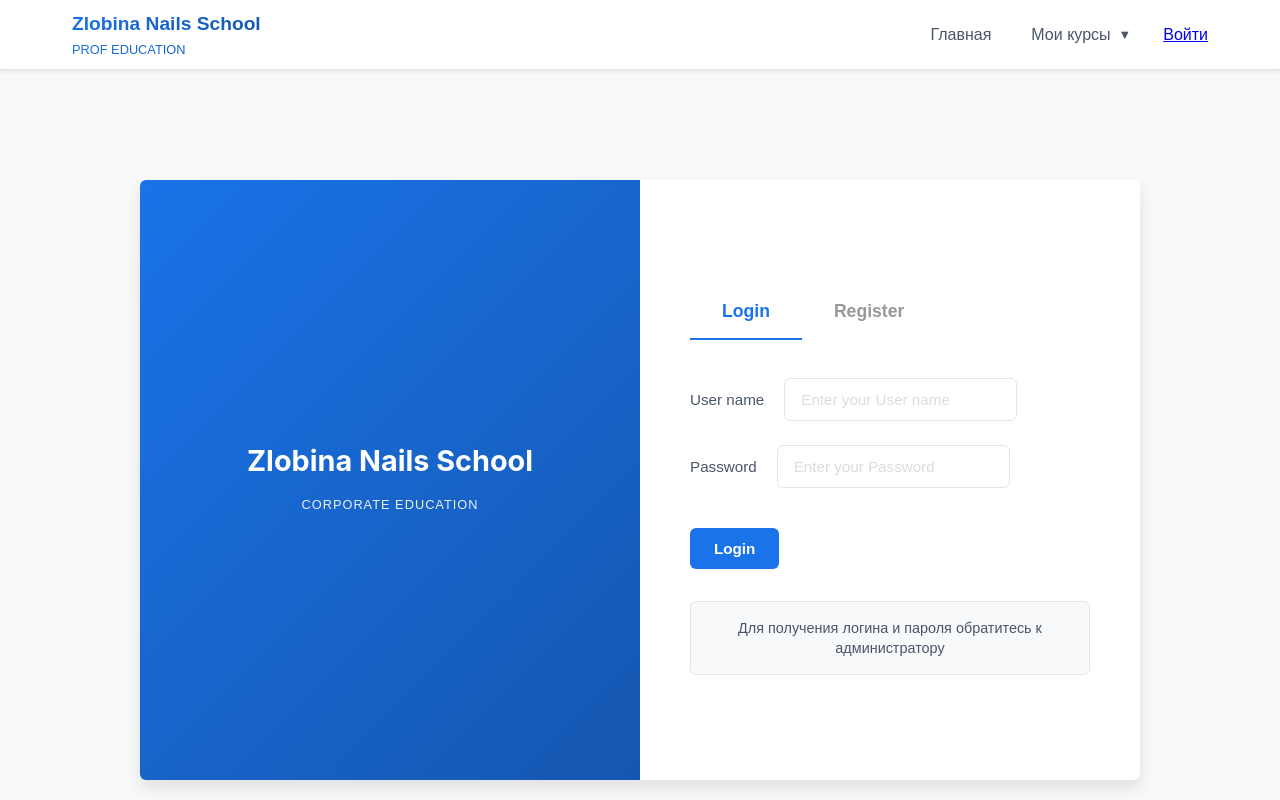
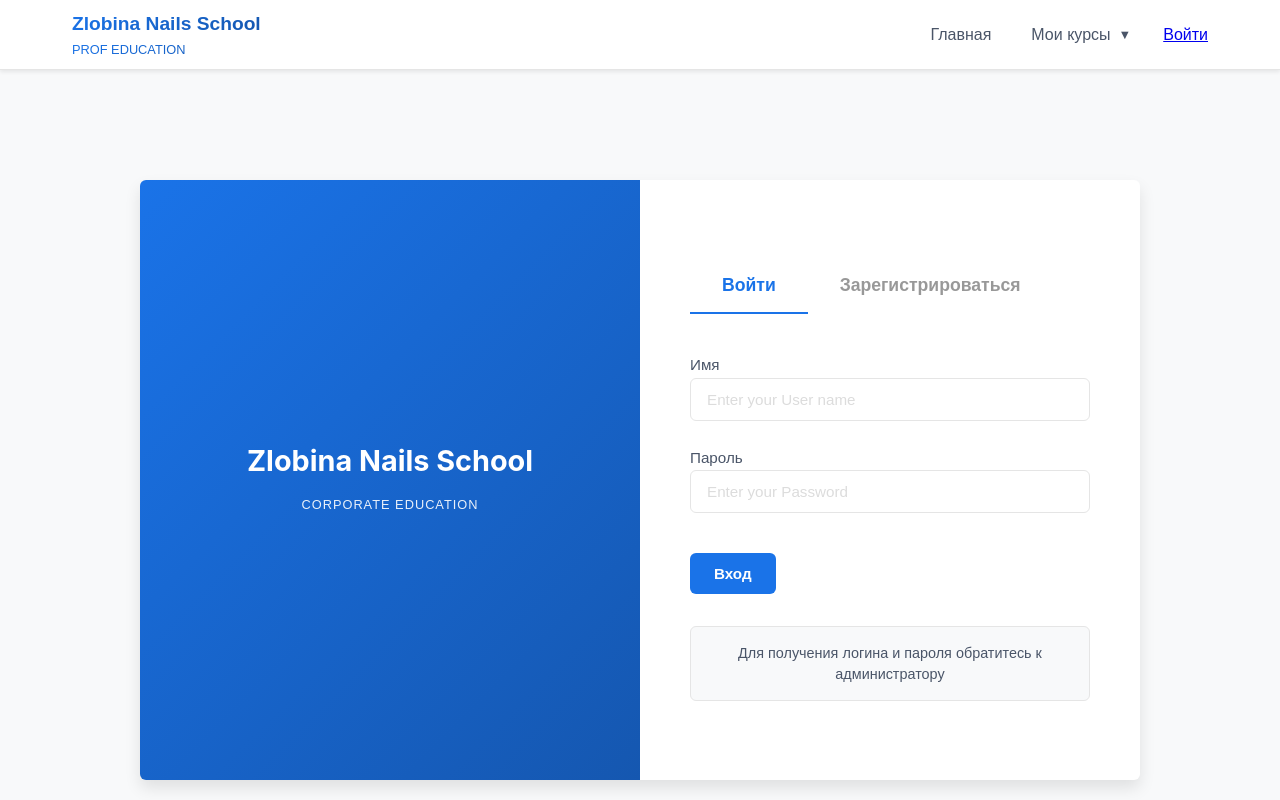
Before and after one commit to ander313-coder/nailschool_frontend, a Vue app: page /login in a window 1280 px wide. Shown: the top 800 px of the page. Built offline with nearby package versions, Linux system fonts and the light colour scheme; the HTML template or start-up script is replaced by a standard one.

Commit message:
подредактировал логин вью

```diff
--- a/src/views/LoginView.vue
+++ b/src/views/LoginView.vue
@@ -17,20 +17,20 @@
               class="tab-button active"
               @click="switchTab('login')"
             >
-              Login
+              Войти
             </button>
             <button
               class="tab-button"
               @click="switchTab('register')"
               disabled
             >
-              Register
+              Зарегистрироваться
             </button>
           </div>
 
           <form class="login-form" @submit.prevent="handleLogin">
             <div class="form-group">
-              <label for="username" class="form-label">User name</label>
+              <label for="username" class="form-label">Имя</label>
               <input
                 id="username"
                 v-model="formData.username"
@@ -42,7 +42,7 @@
             </div>
 
             <div class="form-group">
-              <label for="password" class="form-label">Password</label>
+              <label for="password" class="form-label">Пароль</label>
               <input
                 id="password"
                 v-model="formData.password"
@@ -58,8 +58,8 @@
               class="login-button"
               :disabled="isLoading"
             >
-              <span v-if="!isLoading">Login</span>
-              <span v-else class="loading">Logging in...</span>
+              <span v-if="!isLoading">Вход</span>
+              <span v-else class="loading">Вход...</span>
             </button>
 
             <div v-if="errorMessage" class="error-message">
@@ -248,9 +248,9 @@
   border: 1px solid var(--border-color);
   border-radius: var(--border-radius);
   padding: 0.75rem 1rem;
-  margin-left: 20px;
   font-size: 0.95rem;
   transition: var(--transition);
+  width: 100%
 }
 
 .form-input:focus {
```
